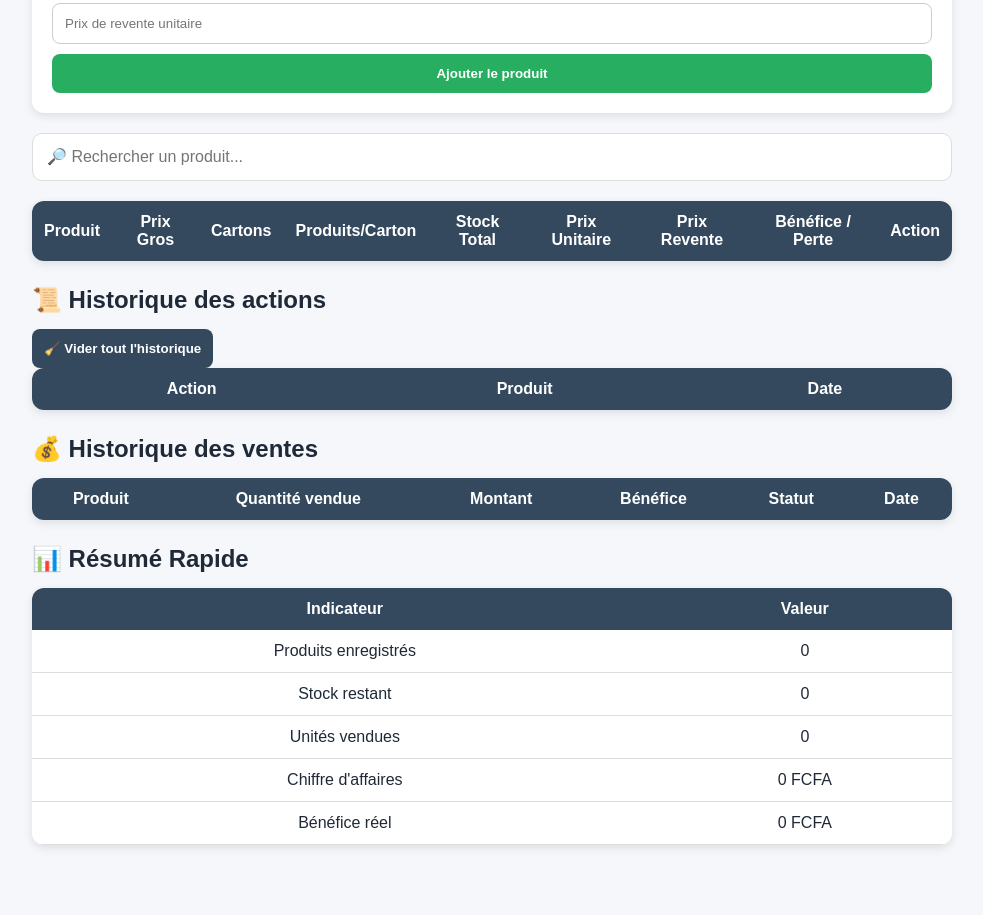
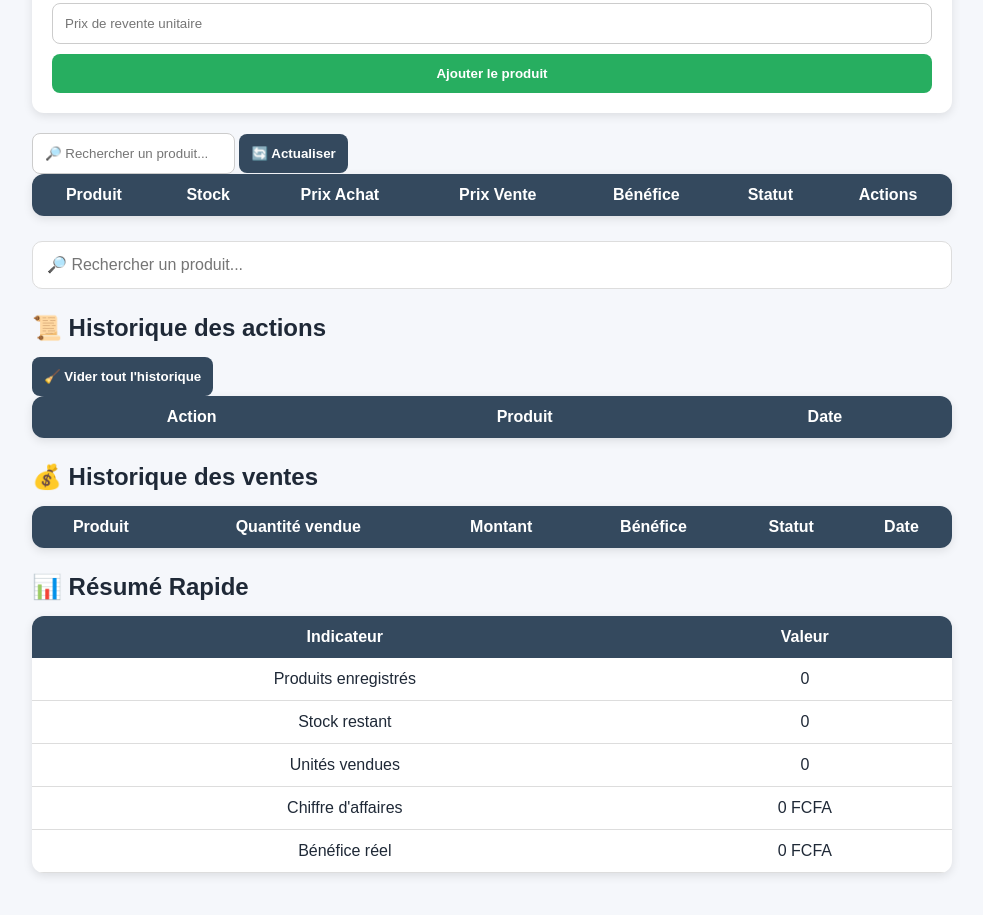
Before and after one commit to alkhassimediallo818-hub/PRODUIT, a plain HTML site: page index.html in a window 1280 px wide. Shown: the part 1395-2310 px from the top of the page, without its empty margins (278-1261 px from the left). Drawn offline with nearby package versions, Linux system fonts and the light colour scheme; no server answers.

Commit message:
index.html

```diff
--- a/index.html
+++ b/index.html
@@ -201,22 +201,54 @@ onclick="deconnexionGoogle()">
 
                 </div>
 
-                <table>
 
-                    <thead>
-                        <tr>
-                            <th>Produit</th>
-                            <th>Prix Gros</th>
-                            <th>Cartons</th>
-                            <th>Produits/Carton</th>
-                            <th>Stock Total</th>
-                            <th>Prix Unitaire</th>
-                            <th>Prix Revente</th>
-                            <th>Bénéfice / Perte</th>
-                            <th>Action</th>
-                        </tr>
-                    </thead>
+ <!-- ===============================
+     OUTILS PRODUITS
+================================ -->
 
+<div class="produits-tools">
+
+
+    <input
+    type="text"
+    id="rechercheProduit"
+    placeholder="🔎 Rechercher un produit...">
+
+
+    <button id="btnActualiserProduits">
+
+        🔄 Actualiser
+
+    </button>
+
+
+</div>
+
+            <table class="table-produit">
+
+<thead>
+
+<tr>
+
+<th>Produit</th>
+<th>Stock</th>
+<th>Prix Achat</th>
+<th>Prix Vente</th>
+<th>Bénéfice</th>
+<th>Statut</th>
+<th>Actions</th>
+
+</tr>
+
+</thead>
+
+
+<tbody id="tableauProduits">
+
+</tbody>
+
+
+</table>
                     <div class="recherche-produit">
 
     <input
```
